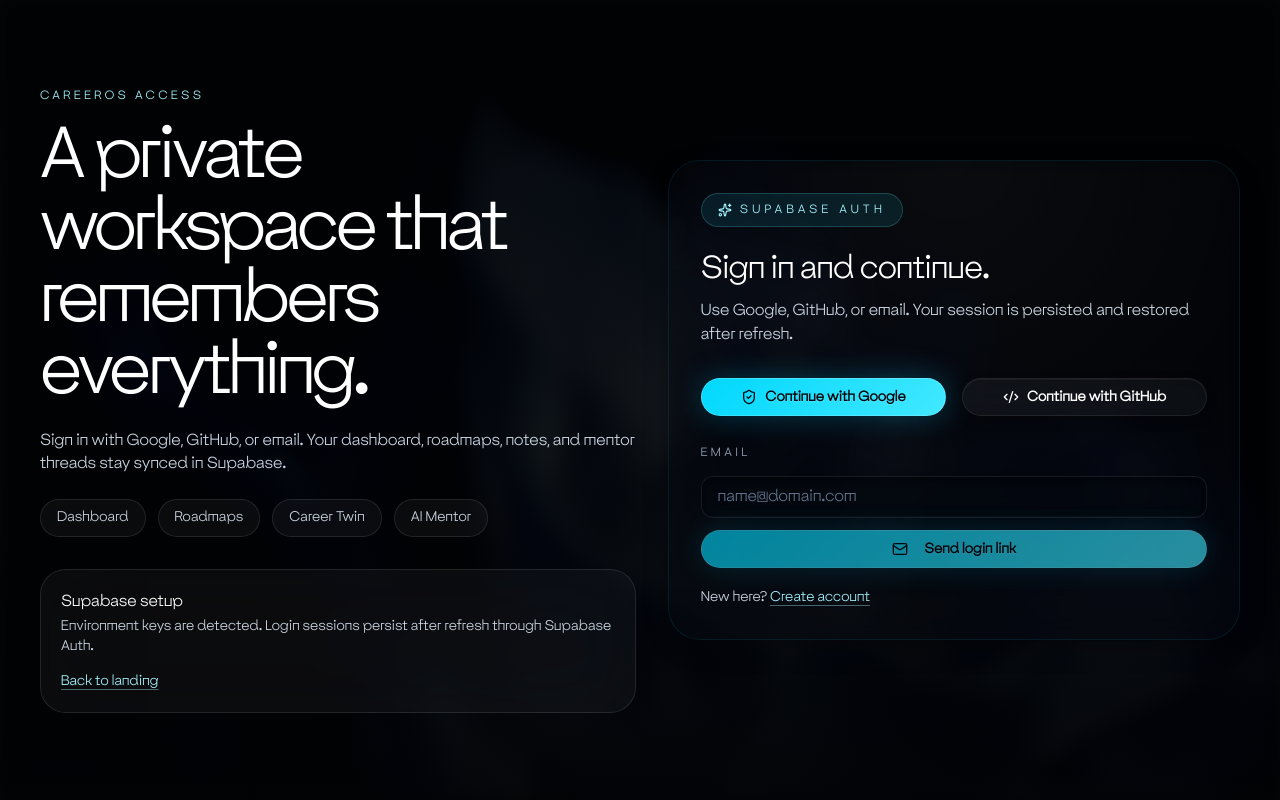
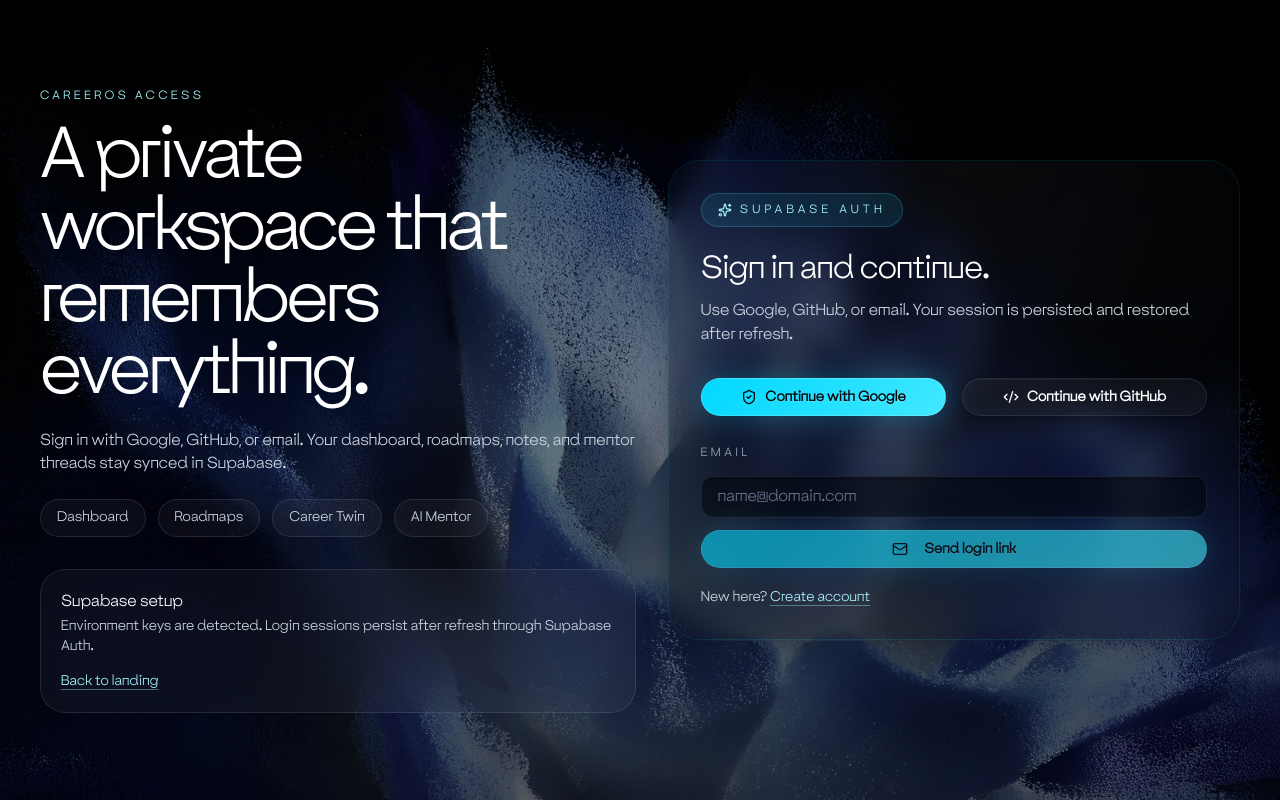
Before and after one commit to Kaustavoffx/CarrerOS, a Next.js app: page /login in a window 1280 px wide. Built offline with nearby package versions, Linux system fonts and the light colour scheme; no server answers.

Commit message:
Background Image Visibility Fix

```diff
--- a/app/globals.css
+++ b/app/globals.css
@@ -224,7 +224,7 @@ main {
     border: 1px solid rgba(255, 255, 255, 0.08) !important;
     box-shadow: 0 8px 24px rgba(0, 0, 0, 0.25) !important;
     border-radius: 24px !important;
-    background: rgba(6, 10, 18, 0.32) !important;
+    background: rgba(6, 10, 18, 0.55) !important;
   }
 
   /* Specific enhancements for semantic variants to keep branding and context */
@@ -253,17 +253,17 @@ main {
   }
 
   .card-purple, .card-insight {
-    background: linear-gradient(135deg, rgba(130, 120, 255, 0.08), rgba(6, 10, 18, 0.32)) !important;
+    background: linear-gradient(135deg, rgba(130, 120, 255, 0.08), rgba(6, 10, 18, 0.55)) !important;
     border-color: rgba(130, 120, 255, 0.15) !important;
   }
 
   .card-green {
-    background: linear-gradient(135deg, rgba(0, 255, 180, 0.06), rgba(6, 10, 18, 0.32)) !important;
+    background: linear-gradient(135deg, rgba(0, 255, 180, 0.06), rgba(6, 10, 18, 0.55)) !important;
     border-color: rgba(0, 220, 150, 0.18) !important;
   }
 
   .card-red {
-    background: linear-gradient(135deg, rgba(255, 80, 100, 0.06), rgba(6, 10, 18, 0.32)) !important;
+    background: linear-gradient(135deg, rgba(255, 80, 100, 0.06), rgba(6, 10, 18, 0.55)) !important;
     border-color: rgba(255, 80, 100, 0.18) !important;
   }
 
@@ -295,7 +295,7 @@ main {
   }
 
   .liquid-card {
-    background: rgba(6, 10, 18, 0.32) !important;
+    background: rgba(6, 10, 18, 0.55) !important;
     border: 1px solid rgba(255, 255, 255, 0.08) !important;
     box-shadow: 0 8px 24px rgba(0, 0, 0, 0.25) !important;
     position: relative;
--- a/components/careeros-background.tsx
+++ b/components/careeros-background.tsx
@@ -13,7 +13,7 @@ function CareerOSBackgroundComponent() {
           backgroundSize: "cover",
           backgroundPosition: "center",
           backgroundRepeat: "no-repeat",
-          filter: "blur(10px) brightness(0.40) contrast(1.10) saturate(1.05)",
+          filter: "brightness(0.85) contrast(1.0) saturate(1.0)",
         }}
       />
       {/* Atmospheric overlay linear gradient */}
@@ -22,9 +22,9 @@ function CareerOSBackgroundComponent() {
         style={{
           backgroundImage: `linear-gradient(
             180deg,
-            rgba(2, 3, 5, 0.82) 0%,
-            rgba(2, 3, 5, 0.68) 50%,
-            rgba(2, 3, 5, 0.90) 100%
+            rgba(2, 3, 5, 0.35) 0%,
+            rgba(2, 3, 5, 0.20) 50%,
+            rgba(2, 3, 5, 0.45) 100%
           )`,
         }}
       />
```
